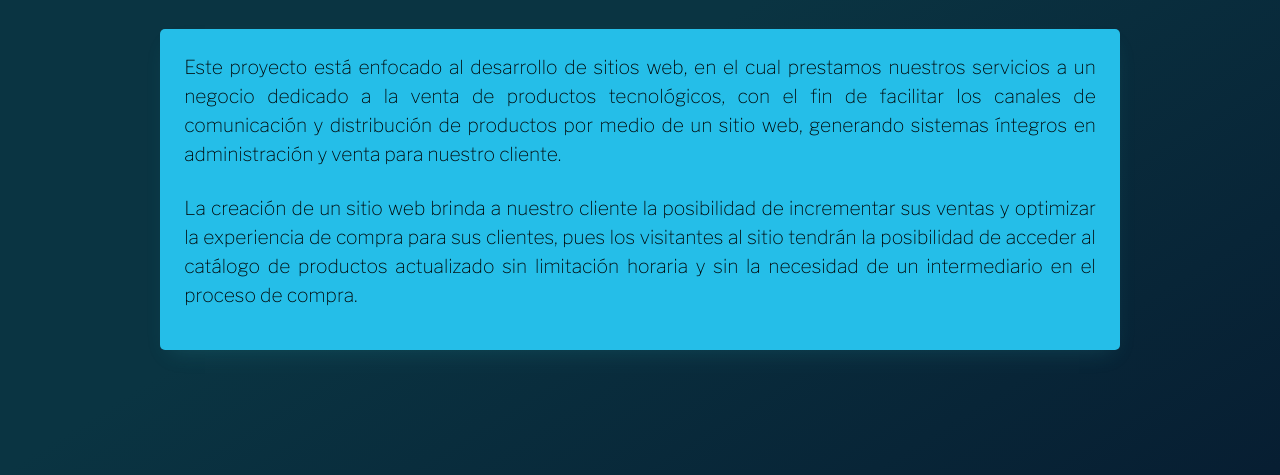
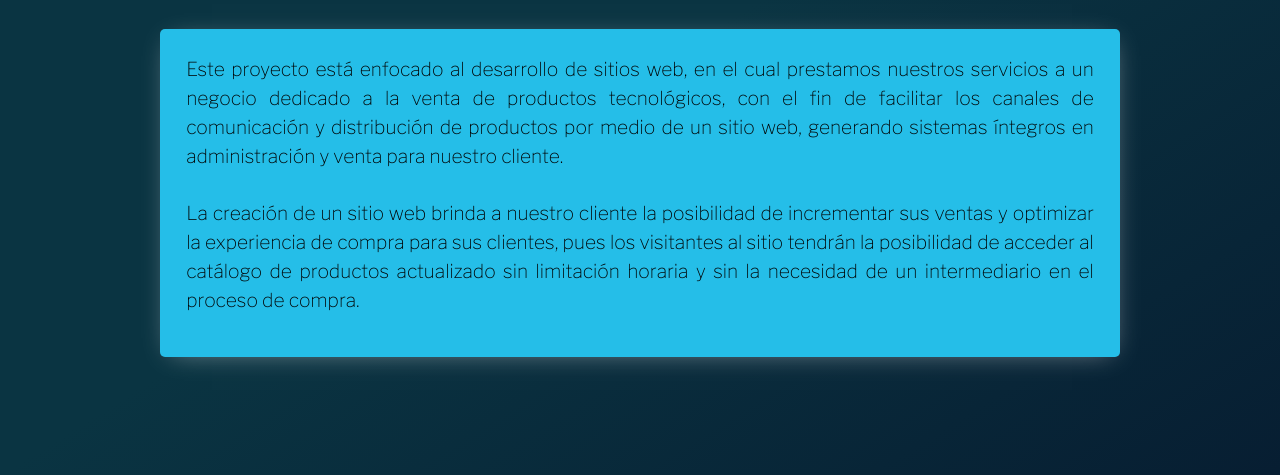
Before and after one commit to DanielRGuillen/coffeeFullStackTeam, a plain HTML site: page aboutUs.html in a window 1280 px wide. Shown: the part 266-741 px from the top of the page. Drawn offline with nearby package versions, Linux system fonts and the light colour scheme.

Commit message:
cambio en container sobre nosotros

```diff
--- a/aboutUs.html
+++ b/aboutUs.html
@@ -91,21 +91,18 @@
     <div class="ourProyect">
       <h4> Nuestro Proyecto </h4>
 
-      <div class="container_proyect">
+      <div class="container">
         <p> Este proyecto está enfocado al desarrollo de sitios web, en el cual prestamos nuestros servicios a
           un
           negocio dedicado a la venta de productos tecnológicos, con el fin de facilitar los canales de
           comunicación y distribución de productos por medio de un sitio web, generando sistemas íntegros en
           administración y venta para nuestro cliente.
-        </p>
-        <p>
+          <br><br>
           La creación de un sitio web brinda a nuestro cliente la posibilidad de incrementar sus ventas y optimizar la
           experiencia de compra para sus clientes, pues los visitantes al sitio tendrán la posibilidad de acceder al
           catálogo de productos actualizado sin limitación horaria y sin la necesidad de un intermediario en el proceso
           de compra.
-
         </p>
-
       </div>
     </div>
 
--- a/styles/style.css
+++ b/styles/style.css
@@ -122,12 +122,15 @@ form .btn {
   margin: 2rem auto 6rem;
   padding: 2rem 10rem;
 }
-
-.container_proyect {
+ .container {
   background-color: var(--blue);
   padding: 1.2rem;
   border-radius: 5px;
-  -webkit-box-shadow: 1px 10px 22px -9px rgba(54,196,198,0.18);
+  -webkit-box-shadow: 1px 4px 26px -10px rgba(255,255,255,0.5);
+
+}
+.container :hover{
+transform: scale(1.01);
 }
 
 .ourProyect h4 {
@@ -136,11 +139,11 @@ form .btn {
   margin: 5px auto 2rem;
 }
 
-.ourProyect p {
+.container p {
   font-size: 1.2rem;
   line-height: 1.8rem;
   text-align: justify;
-  padding: 5px;
+  padding: 7px;
   color: var(--negro);
 }
 
```
